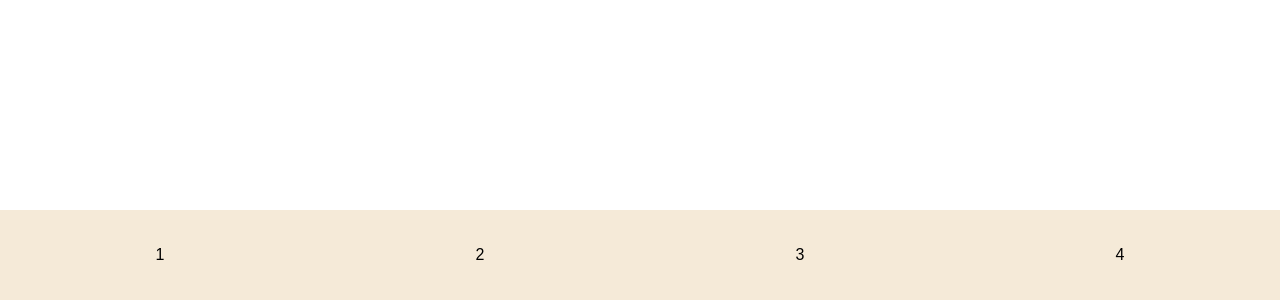
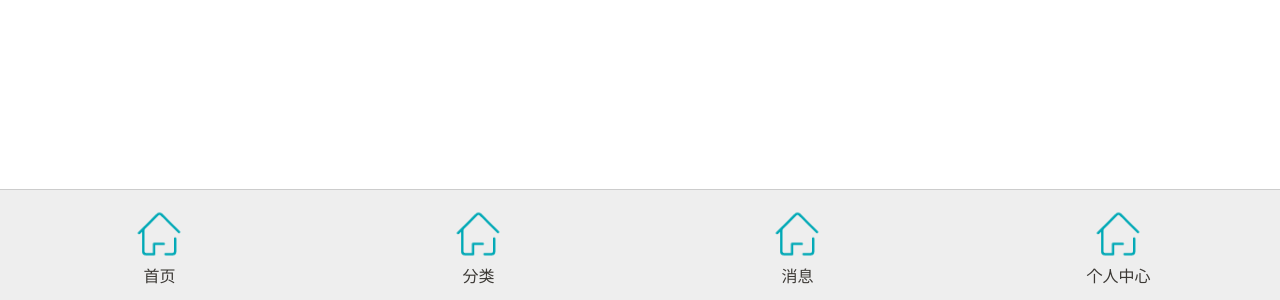
Before and after one commit to e8wow/e8wow, a Vue app: page / in a window 1280 px wide. Shown: the part 500-800 px from the top of the page. Built offline with nearby package versions, Linux system fonts and the light colour scheme.

Commit message:
refactor: 将底栏完善。并且搭建首页路由

```diff
--- a/src/App.vue
+++ b/src/App.vue
@@ -3,22 +3,10 @@
         <keep-alive>
             <router-view></router-view>
         </keep-alive>
-        <tab-bar>
-            <tab-bar-item>1</tab-bar-item>
-            <tab-bar-item>2</tab-bar-item>
-            <tab-bar-item>3</tab-bar-item>
-            <tab-bar-item>4</tab-bar-item>
-        </tab-bar>
     </div>
 </template>
 
 <script>
-    import { TabBar, TabBarItem } from './components/TabBar/index'
-
-    export default {
-        name: 'app',
-        components: {TabBar, TabBarItem}
-    }
 </script>
 
 <style lang="scss">
--- a/src/components/TabBar/TabBarItem.vue
+++ b/src/components/TabBar/TabBarItem.vue
@@ -1,13 +1,31 @@
 <template>
     <div class="e8wow-tab-bar-item">
-        <slot></slot>
+        <div v-if="$slots.icon" class="icon">
+            <slot name="icon"></slot>
+        </div>
+        <span class="label">
+            <slot></slot>
+        </span>
     </div>
 </template>
 
 <script>
-
 </script>
 
-<style>
+<style lang="scss">
+    @import "../../styles/base/base";
 
+    .e8wow-tab-bar-item {
+        display: flex;
+        text-align: center;
+        flex-direction: column;
+        .icon img {
+            width: 60px;
+            height: 60px;
+        }
+        .label {
+            margin-top: -5px;
+            color: $font-primary-color;
+        }
+    }
 </style>
--- a/src/components/TabBar/index.vue
+++ b/src/components/TabBar/index.vue
@@ -19,7 +19,9 @@
         bottom: 0;
         left: 0;
         width: 100%;
-        height: 90px;
-        background-color: $primary-color;
+        height: 70px;
+        padding: 20px 0;
+        background-color: #eee;
+        border-top: 1px solid #ccc; /*px*/
     }
 </style>
--- a/src/config/router/modules/index.js
+++ b/src/config/router/modules/index.js
@@ -4,5 +4,6 @@ const Index = (resolve) => {
 
 export default {
     path: '/',
-    components: Index
+    component: Index,
+    children: []
 }
--- a/src/config/router/router.config.js
+++ b/src/config/router/router.config.js
@@ -1,18 +1,12 @@
 import Vue from 'vue'
 import Router from 'vue-router'
+
+import index from './modules/index'
 
 Vue.use(Router)
 
 export default new Router({
-    routes: [
-        //     {
-        //     path: '/',
-        //     component: (resolve) => {
-        //         require(['@/pages/index.vue'], resolve)
-        //     },
-        //     children: []
-        // }
-    ],
+    routes: [index],
     mode: 'history',
     scrollBehavior () {
         return {x: 0, y: 0}
--- /dev/null
+++ b/src/pages/index.vue
@@ -0,0 +1,36 @@
+<template>
+    <div class="e8wow-index">
+        <keep-alive>
+            <router-view></router-view>
+        </keep-alive>
+        <tab-bar>
+            <tab-bar-item>
+                <img slot="icon" src="../assets/icons/home.png" alt="">
+                首页
+            </tab-bar-item>
+            <tab-bar-item>
+                <img slot="icon" src="../assets/icons/home.png" alt="">
+                分类
+            </tab-bar-item>
+            <tab-bar-item>
+                <img slot="icon" src="../assets/icons/home.png" alt="">
+                消息
+            </tab-bar-item>
+            <tab-bar-item>
+                <img slot="icon" src="../assets/icons/home.png" alt="">
+                个人中心
+            </tab-bar-item>
+        </tab-bar>
+    </div>
+</template>
+
+<script>
+    import { TabBar, TabBarItem } from '../components/TabBar/index'
+
+    export default {
+        components: {TabBar, TabBarItem}
+    }
+</script>
+
+<style>
+</style>
```
Also changed, not shown: src/assets/icons/home.png (added), 1 other file (tests, documents, lock files or other folders).
